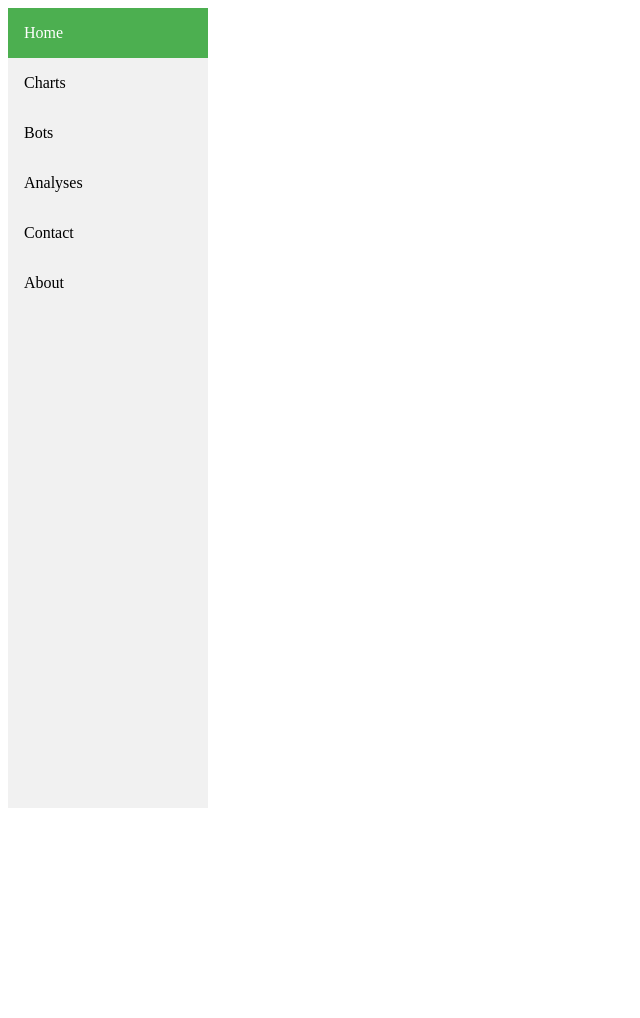
After one commit to mattdeak/live-nlp, a Flask app: template app/templates/base.html in a window 1280 px wide. The commit adds this page. Shown: the whole page, without its empty margins (0-640 px from the left). Run offline with Flask 2, Linux system fonts and the light colour scheme; the template is opened without the code that fills it, so the values that code supplies are empty; some libraries are stand-ins or nearby versions.

Commit message:
Started some front-end styling

```diff
--- a/app/dashboard.py
+++ b/app/dashboard.py
@@ -54,11 +54,7 @@ def refresh_bot():
         else:
             botserver_url, botserver_request = convert_form_to_bot_request(form_data)
             resp = request_new_bot(botserver_url, botserver_request)
-            if resp.status_code in [200, 201]:
-                query = form_data["query"]
-                return redirect(url_for("reddit_query", subreddit=query))
-            else:
-                return f"Error starting Bot on Botserver: {resp.status_code},{resp.json()}"
+            return redirect(url_for('index'))
 
 @app.route("/view/<collection>")
 def view_data(collection):
@@ -75,5 +71,8 @@ def send_deletion_request(bot_id):
     resp = delete_bot(bot_id)
     return str(resp.status_code)
 
+def list_available_collections():
+    pass
+
 if __name__ == "__main__":
     app.run(host="0.0.0.0", debug=True)
--- /dev/null
+++ b/app/static/style.css
@@ -0,0 +1,67 @@
+.flex-container {
+    display: flex;
+    flex-direction: row;
+}
+
+.flex-child {
+    display: flex;
+    flex-direction: column;
+    align-items: center;
+}
+
+/* sidebar */
+.sidebar {
+  margin: 0;
+  padding: 0;
+  width: 200px;
+  background-color: #f1f1f1;
+  position: fixed;
+  height: 100%;
+  overflow: auto;
+}
+
+/* Sidebar links */
+.sidebar a {
+  display: block;
+  color: black;
+  padding: 16px;
+  text-decoration: none;
+}
+
+/* Active/current link */
+.sidebar a.active {
+  background-color: #4CAF50;
+  color: white;
+}
+
+/* Links on mouse-over */
+.sidebar a:hover:not(.active) {
+  background-color: #555;
+  color: white;
+}
+
+/* Page content. The value of the margin-left property should match the value of the sidebar's width property */
+div.content {
+  margin-left: 200px;
+  padding: 1px 16px;
+  height: 1000px;
+}
+
+/* On screens that are less than 700px wide, make the sidebar into a topbar */
+@media screen and (max-width: 700px) {
+  .sidebar {
+    width: 100%;
+    height: auto;
+    position: relative;
+  }
+  .sidebar a {float: left;}
+  div.content {margin-left: 0;}
+}
+
+/* On screens that are less than 400px, display the bar vertically, instead of horizontally */
+@media screen and (max-width: 400px) {
+  .sidebar a {
+    text-align: center;
+    float: none;
+  }
+}
--- /dev/null
+++ b/app/templates/base.html
@@ -0,0 +1,27 @@
+<!DOCTYPE html>
+<html lang="en">
+<head>
+    {% block head %}
+    <meta charset="UTF-8">
+    <meta name="viewport" content="width=device-width, initial-scale=1.0">
+    <link rel="stylesheet" href="{{ url_for('static', filename='style.css') }}"/>
+    <script type=text/javascript src="{{ url_for('static', filename='jquery.js') }}"></script>
+    <script type=text/javascript src="{{ url_for('static', filename='dashboard.js') }}"></script>
+    <title>{% block title %}{% endblock %}</title>
+    {% endblock %}
+</head>
+
+<body>
+    <div class="sidebar">
+        <a class="active" href="#home">Home</a>
+        <a href="#charts">Charts</a>
+        <a href="#bots">Bots</a>
+        <a href="#analyses">Analyses</a>
+        <a href="#contact">Contact</a>
+        <a href="#about">About</a>
+    </div>
+
+    <div id="content" class="content">
+    {% block content %}{% endblock %}
+    </div>
+</body>
```
Also changed, not shown: app/static/dashboard.js (added, +67 -0 lines), app/templates/index.html (+6 -98 lines).
